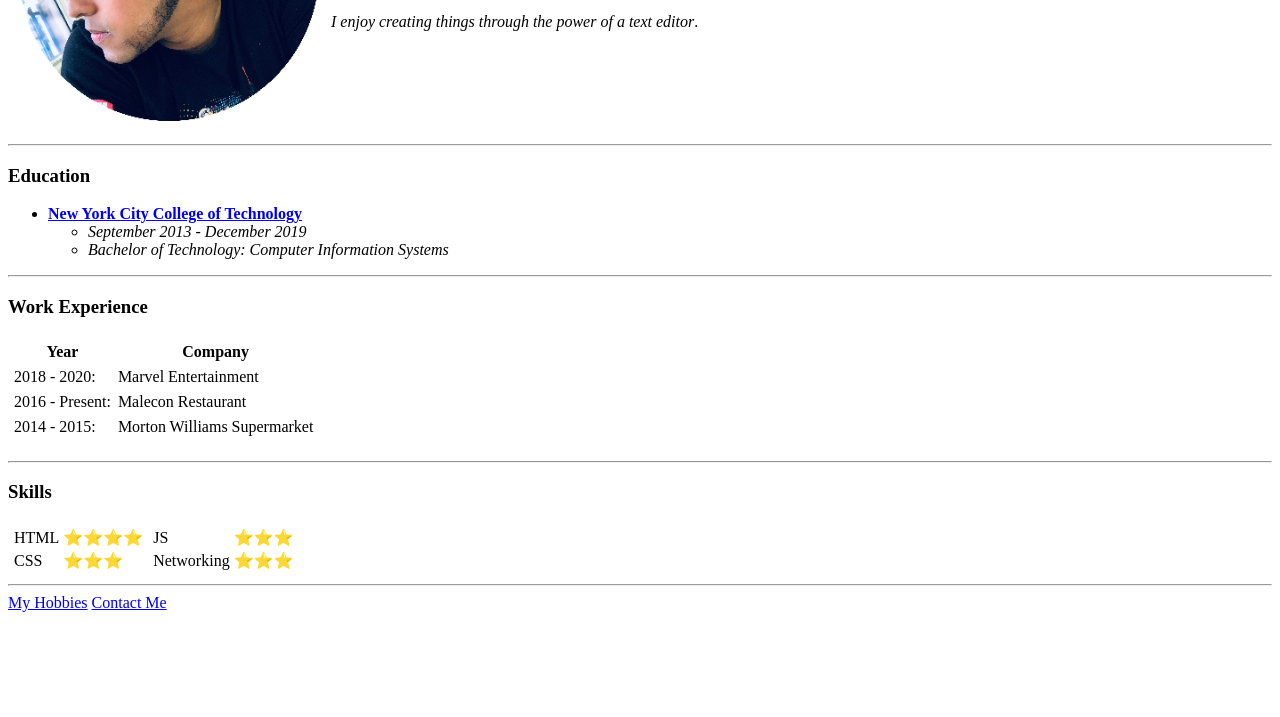
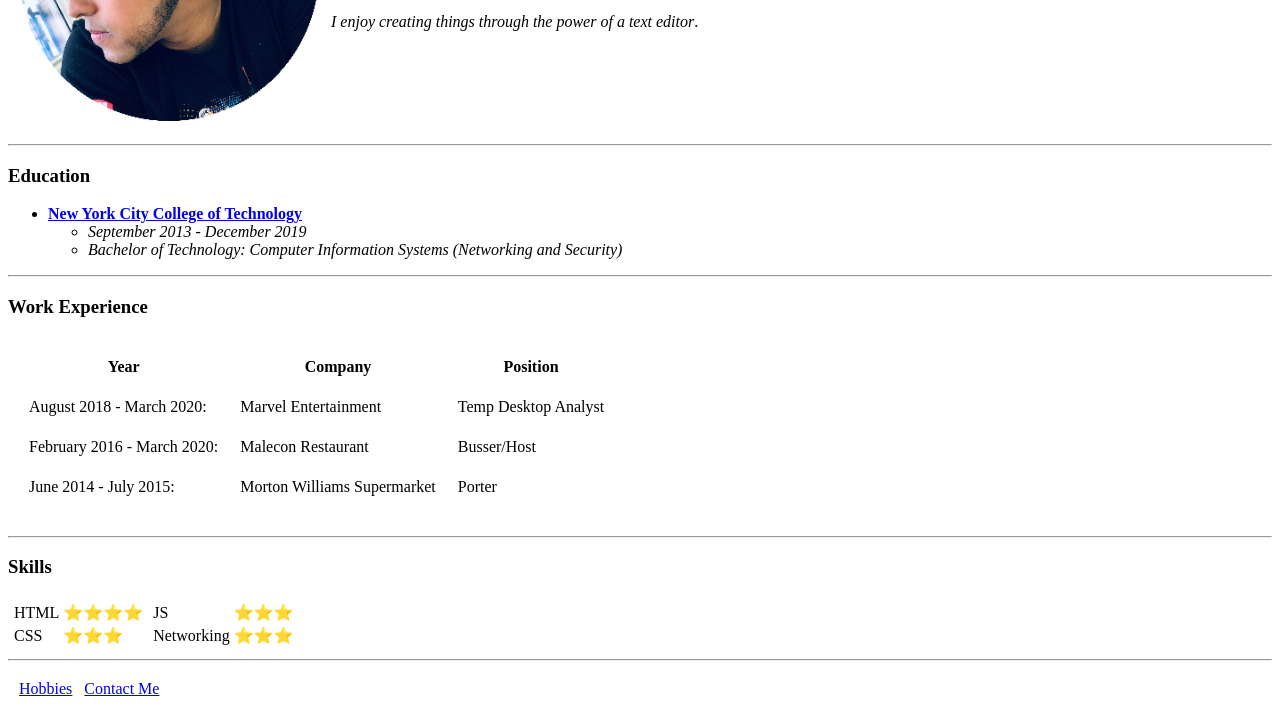
Before and after one commit to Erro-95/CV, a plain HTML site: page index.html in a window 1280 px wide. Shown: the part 198-915 px from the top of the page. Before the commit the page ends 818 px from the top, so only its background shows below. Drawn offline with Linux system fonts and the light colour scheme.

Commit message:
Structing

```diff
--- a/index.html
+++ b/index.html
@@ -26,7 +26,7 @@
         <li><strong><a href="http://www.citytech.cuny.edu/"> New York City College of Technology</a></strong></li>
         <ul>
             <li><em>September 2013 - December 2019</em></li>
-            <li><em>Bachelor of Technology: Computer Information Systems</em></li>
+            <li><em>Bachelor of Technology: Computer Information Systems (Networking and Security)</em></li>
         </ul>
     </ul>
 
@@ -35,25 +35,29 @@
 
 
     <h3>Work Experience</h3>
-    <table cellspacing="5">
+    <table cellspacing="20">
         <thead>
             <tr>
                 <th>Year</th>
                 <th>Company</th>
+                <th>Position</th>
             </tr>
         </thead>
         <tbody>
             <tr>
-                <td>2018 - 2020: </td>
+                <td>August 2018 - March 2020: </td>
                 <td>Marvel Entertainment</td>
+                <td>Temp Desktop Analyst</td>
             </tr>
             <tr>
-                <td>2016 - Present: </td>
+                <td>February 2016 - March 2020: </td>
                 <td>Malecon Restaurant</td>
+                <td>Busser/Host</td>
             </tr>
             <tr>
-                <td>2014 - 2015: </td>
+                <td>June 2014 - July 2015: </td>
                 <td>Morton Williams Supermarket</td>
+                <td>Porter</td>
             </tr>
         </tbody>
     </table>
@@ -96,9 +100,13 @@
 
     <hr>
 
+    <table cellspacing="10">
+        <tr>
+            <td><a href="Hobbies.html">Hobbies</a></td>
+            <td><a href="Contact-Page.html">Contact Me</a></td>
+        </tr>
+    </table>
 
-    <a href="Hobbies.html">My Hobbies</a>
-    <a href="Contact-Page.html">Contact Me</a>
 </body>
 
 </html>
```
